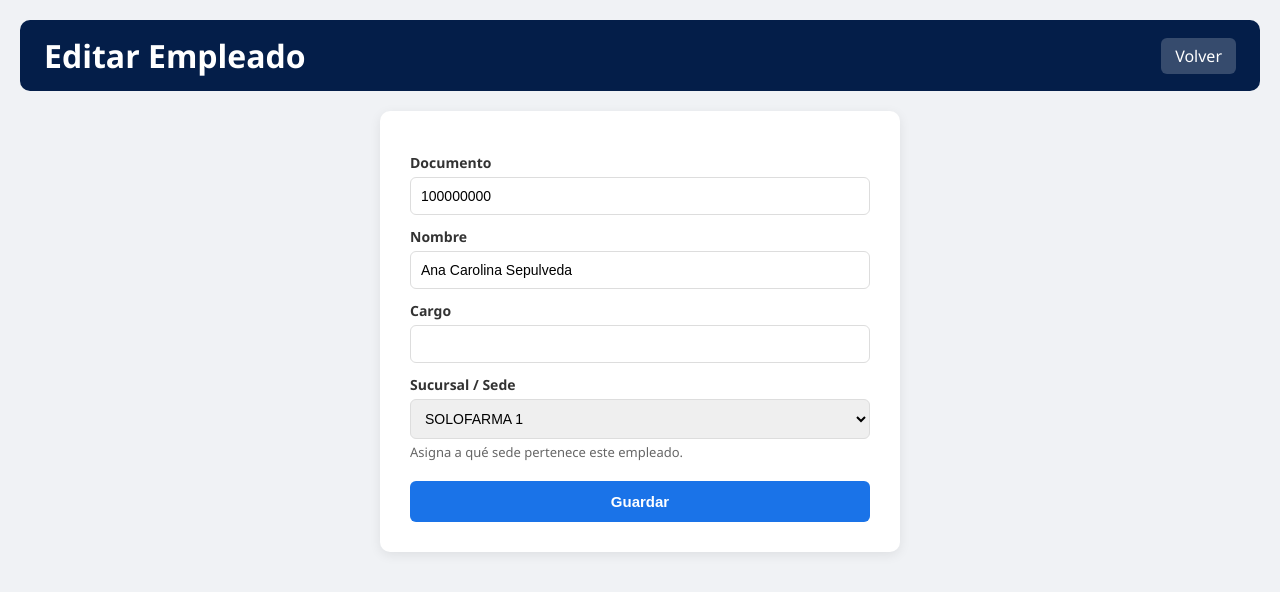
After one commit to rgaitang/proyecto, a Flask app: page /admin/editar_empleado/1 in a window 1280 px wide. The commit adds this page. Shown: the top 592 px of the page. Run offline with Flask 3, Linux system fonts and the light colour scheme; the visitor is signed in with stand-in values (Sample User, id 1).

Commit message:
Agregar edicion de empleado: cedula, sede y cargo

```diff
--- a/app.py
+++ b/app.py
@@ -351,6 +351,32 @@ def crear_empleado():
     return render_template('crear_empleado.html', sucursales=sucursales)
 
 
+@app.route('/admin/editar_empleado/<int:empleado_id>', methods=['GET', 'POST'])
+@rol_required('admin_global')
+def editar_empleado(empleado_id):
+    emp = db.session.get(Empleado, empleado_id)
+    if not emp:
+        flash('Empleado no encontrado', 'danger')
+        return redirect(url_for('admin_empleados'))
+    sucursales = Sucursal.query.order_by(Sucursal.nombre).all()
+    if request.method == 'POST':
+        nombre = request.form.get('nombre', '').strip()
+        cargo = request.form.get('cargo', '').strip()
+        sucursal_id = request.form.get('sucursal_id', type=int)
+        cedula = request.form.get('cedula', '').strip()
+
+        if nombre:
+            emp.nombre = nombre
+        emp.cargo = cargo
+        emp.cedula = cedula or emp.cedula
+        emp.sucursal_id = sucursal_id or None
+
+        db.session.commit()
+        flash('Empleado actualizado', 'success')
+        return redirect(url_for('admin_empleados'))
+    return render_template('editar_empleado.html', emp=emp, sucursales=sucursales)
+
+
 @app.route('/admin/crear_usuario', methods=['GET', 'POST'])
 @rol_required('admin_global')
 def crear_usuario():
--- a/templates/admin_empleados.html
+++ b/templates/admin_empleados.html
@@ -35,7 +35,7 @@
         {% endwith %}
         <a class="btn" href="{{ url_for('crear_empleado') }}">+ Nuevo Empleado</a>
         <table>
-            <tr><th>#</th><th>Cédula</th><th>Nombre</th><th>Cargo</th><th>Sucursal</th><th>Usuario</th></tr>
+            <tr><th>#</th><th>Cédula</th><th>Nombre</th><th>Cargo</th><th>Sucursal</th><th>Usuario</th><th>Acciones</th></tr>
             {% for emp in empleados %}
             <tr>
                 <td>{{ loop.index }}</td>
@@ -44,6 +44,7 @@
                 <td>{{ emp.cargo }}</td>
                 <td>{{ emp.sucursal_ref.nombre if emp.sucursal_ref else '-' }}</td>
                 <td>{{ emp.usuario.username if emp.usuario else '-' }}</td>
+                <td><a class="link" href="{{ url_for('editar_empleado', empleado_id=emp.id) }}">Editar</a></td>
             </tr>
             {% endfor %}
         </table>
--- /dev/null
+++ b/templates/editar_empleado.html
@@ -0,0 +1,54 @@
+<!DOCTYPE html>
+<html lang="es">
+<head>
+    <meta charset="UTF-8">
+    <meta name="viewport" content="width=device-width, initial-scale=1.0">
+    <title>Editar Empleado</title>
+    <style>
+        * { box-sizing: border-box; margin: 0; padding: 0; }
+        body { font-family: 'Segoe UI', sans-serif; background: #f0f2f5; padding: 20px; }
+        .topbar { background: #041e49; color: #fff; padding: 14px 24px; border-radius: 10px; margin-bottom: 20px;
+                  display: flex; justify-content: space-between; align-items: center; }
+        .topbar a { color: #fff; text-decoration: none; background: rgba(255,255,255,0.2); padding: 7px 14px; border-radius: 6px; }
+        .box { max-width: 520px; margin: 0 auto; background: #fff; padding: 30px; border-radius: 10px; box-shadow: 0 3px 12px rgba(0,0,0,0.08); }
+        label { display: block; margin: 12px 0 5px; font-weight: 600; color: #333; font-size: 14px; }
+        input, select { width: 100%; padding: 10px; border: 1px solid #ddd; border-radius: 6px; font-size: 14px; }
+        button { width: 100%; margin-top: 20px; padding: 12px; background: #1a73e8; color: #fff; border: none;
+                 border-radius: 6px; font-size: 15px; font-weight: 600; cursor: pointer; }
+        .flash { padding: 10px 14px; border-radius: 6px; margin-bottom: 15px; font-size: 14px; }
+        .flash.success { background: #e6f4ea; color: #137333; }
+        .flash.danger { background: #fce8e6; color: #c5221f; }
+        .hint { font-size: 13px; color: #666; margin-top: 4px; }
+    </style>
+</head>
+<body>
+    <div class="topbar">
+        <h1>Editar Empleado</h1>
+        <a href="{{ url_for('admin_empleados') }}">Volver</a>
+    </div>
+    <div class="box">
+        {% with messages = get_flashed_messages(with_categories=true) %}
+          {% for cat, msg in messages %}
+            <div class="flash {{ cat }}">{{ msg }}</div>
+          {% endfor %}
+        {% endwith %}
+        <form method="POST">
+            <label>Documento</label>
+            <input type="text" name="cedula" value="{{ emp.cedula }}">
+            <label>Nombre</label>
+            <input type="text" name="nombre" value="{{ emp.nombre }}" required>
+            <label>Cargo</label>
+            <input type="text" name="cargo" value="{{ emp.cargo or '' }}">
+            <label>Sucursal / Sede</label>
+            <select name="sucursal_id">
+                <option value="">-- Sin sede --</option>
+                {% for s in sucursales %}
+                <option value="{{ s.id }}" {% if emp.sucursal_id == s.id %}selected{% endif %}>{{ s.nombre }}</option>
+                {% endfor %}
+            </select>
+            <div class="hint">Asigna a qué sede pertenece este empleado.</div>
+            <button type="submit">Guardar</button>
+        </form>
+    </div>
+</body>
+</html>
```
